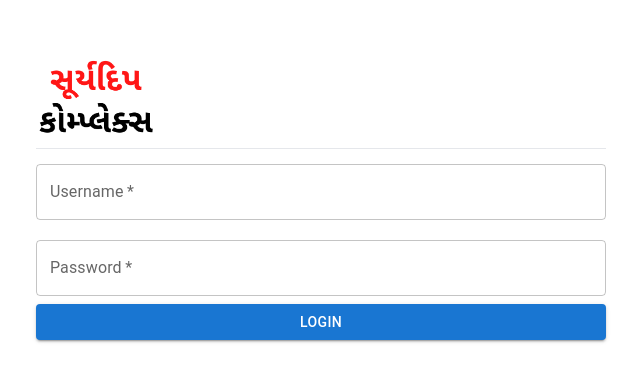
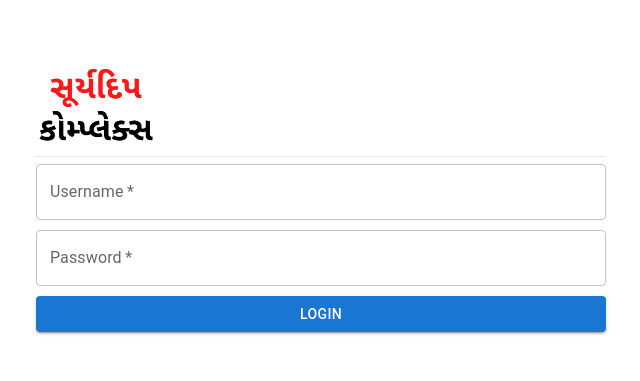
Before and after one commit to PatelPreyansh30/fe-suryadeep-nextjs, a Next.js app: page /login in a window 1280 px wide. Shown: the part 201-582 px from the top of the page, without its empty margins (319-959 px from the left). Built offline with nearby package versions, Linux system fonts and the light colour scheme.

Commit message:
login box minor changes

```diff
--- a/src/pages/_app.tsx
+++ b/src/pages/_app.tsx
@@ -1,6 +1,24 @@
-import '@/styles/globals.css'
-import type { AppProps } from 'next/app'
+import "@/styles/globals.css";
+import type { AppProps } from "next/app";
+import { ThemeProvider, createTheme } from "@mui/material";
+
+const theme = createTheme({
+  components: {
+    MuiTextField: {
+      styleOverrides: {
+        root: {
+          marginBottom: "10px",
+          color: "red",
+        },
+      },
+    },
+  },
+});
 
 export default function App({ Component, pageProps }: AppProps) {
-  return <Component {...pageProps} />
+  return (
+    <ThemeProvider theme={theme}>
+      <Component {...pageProps} />
+    </ThemeProvider>
+  );
 }
--- a/src/pages/login.tsx
+++ b/src/pages/login.tsx
@@ -12,7 +12,6 @@ const Login = () => {
         <TextField
           label="Username"
           required
-          margin="dense"
           fullWidth
           id=""
           variant="outlined"
@@ -21,12 +20,13 @@ const Login = () => {
           label="Password"
           type="password"
           required
-          margin="normal"
           fullWidth
           id=""
           variant="outlined"
         />
-        <Button color="primary" fullWidth variant="contained">Login</Button>
+        <Button fullWidth variant="contained">
+          Login
+        </Button>
       </div>
     </div>
   );
```
